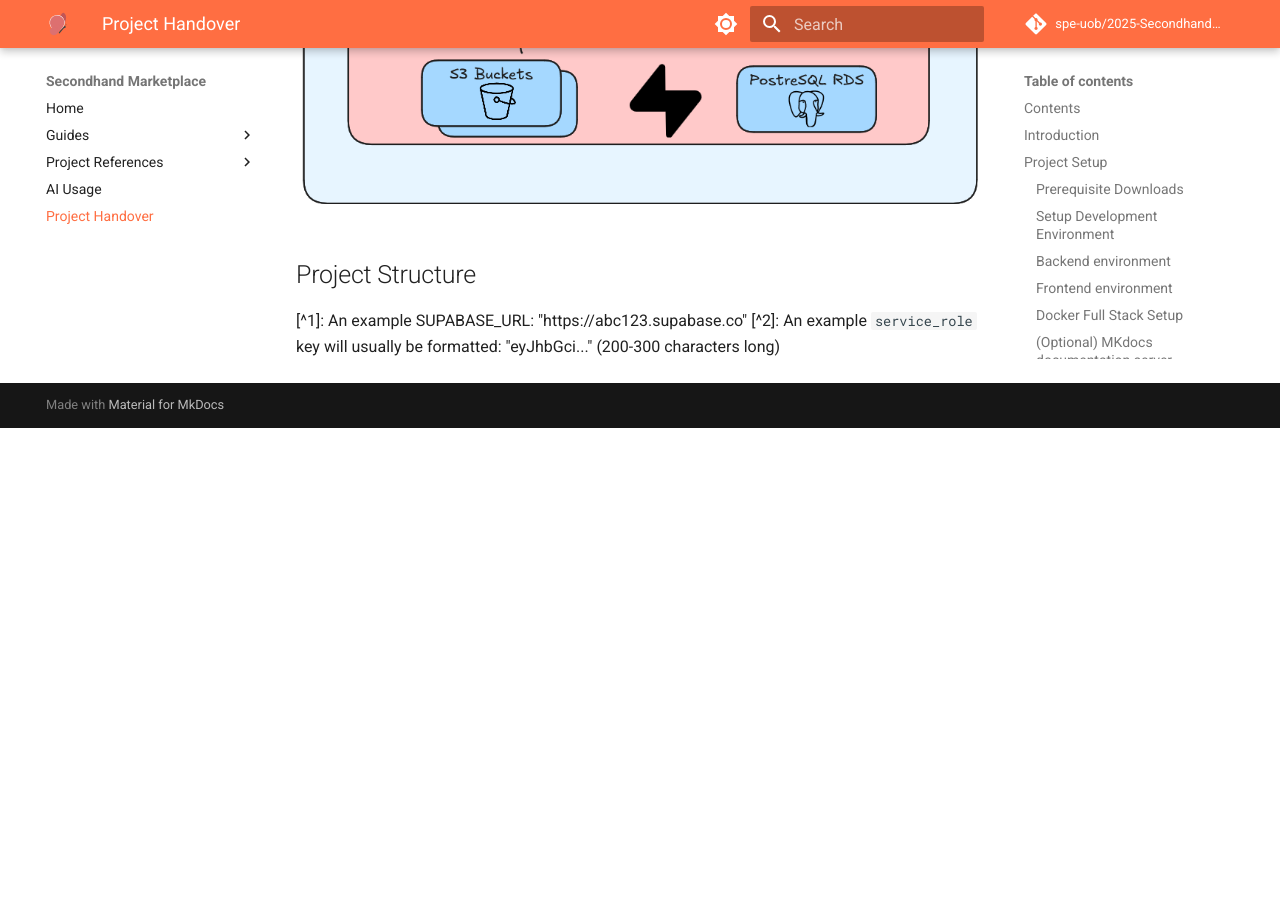
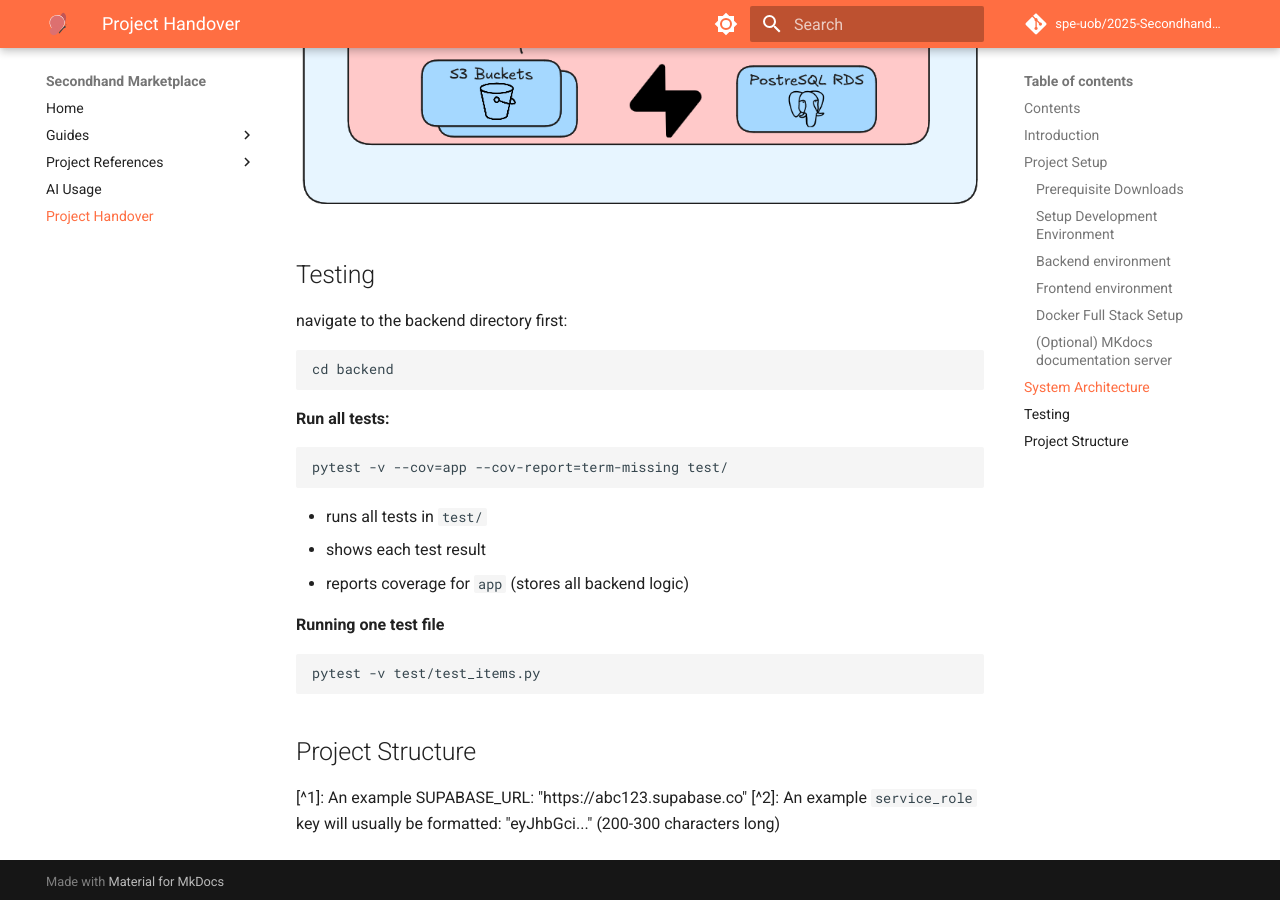
Before and after one commit to Ewan-Friend/Secondhand-Marketplace, an MkDocs documentation site: the page built from docs/handover/handover.md, in a window 1280 px wide and 900 px high, scrolled down 5341 px. Built offline with MkDocs 1.6.1 and Material for MkDocs 9.7.7, drawn with Linux system fonts in a browser that asks for light colours; comment, search, counter and statistics services are not loaded; before the commit the page ends 5769 px from its top, so only the background shows below that.

Commit message:
docs(handover): adding commands for running tests

````diff
--- a/docs/handover/handover.md
+++ b/docs/handover/handover.md
@@ -194,6 +194,27 @@
 
 ![Software architecture](../assets/handover/Software-architecture.png)
 
+## Testing
+
+navigate to the backend directory first:
+```bash
+cd backend
+```
+
+**Run all tests:**
+```bash
+pytest -v --cov=app --cov-report=term-missing test/
+```
+
+- runs all tests in `test/`
+- shows each test result
+- reports coverage for `app` (stores all backend logic)
+
+**Running one test file**
+```bash
+pytest -v test/test_items.py
+```
+
 ## Project Structure
 
 [^1]: An example SUPABASE_URL:  "https://abc123.supabase.co"
````
